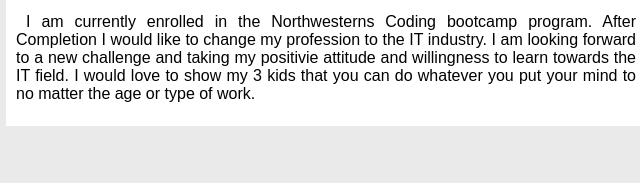
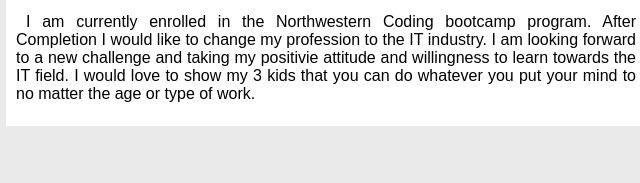
Before and after one commit to dtinimbang/Basic-Portfolio, a plain HTML site: page index.html in a window 1280 px wide. Shown: the part 357-540 px from the top of the page, 102-742 px from the left. Drawn offline with Linux system fonts and the light colour scheme; a web font is replaced by a local one.

Commit message:
bio update1

```diff
--- a/index.html
+++ b/index.html
@@ -53,7 +53,7 @@ p {
               <p> I am currently working in the fitness industry.  I love interacting with people and helping them reach there goals,
                whether being weight loss, muscle gain or functional fitness.  My Hobbies are Competitive
                 Olympic Lifting, Powerlifting, and Crossfit.</p>
-                <p>  I am currently enrolled in the Northwesterns Coding bootcamp program.  After Completion I would like to
+                <p>  I am currently enrolled in the Northwestern Coding bootcamp program.  After Completion I would like to
                   change my profession to the IT industry. I am looking forward to a new challenge and taking my
                   positivie attitude and willingness to learn towards the IT field. I would love to show my
                   3 kids that you can do whatever you put your mind to no matter the age or type of work.</p>
```
